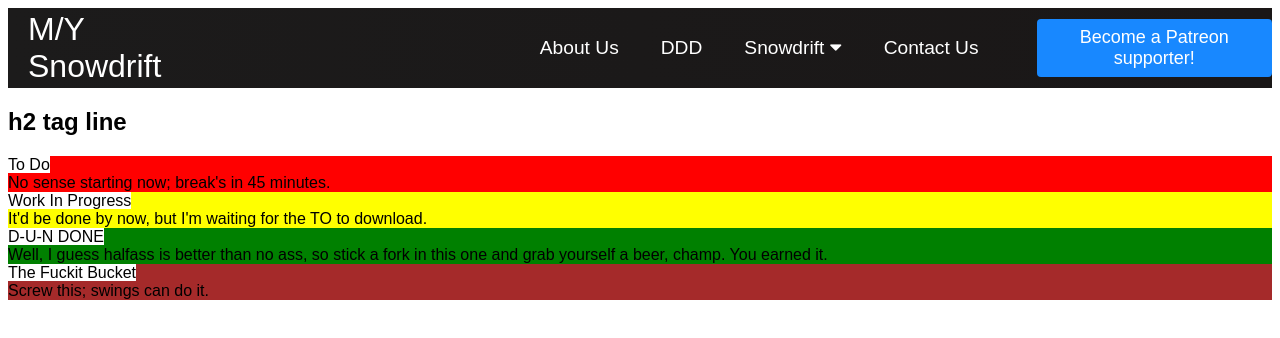
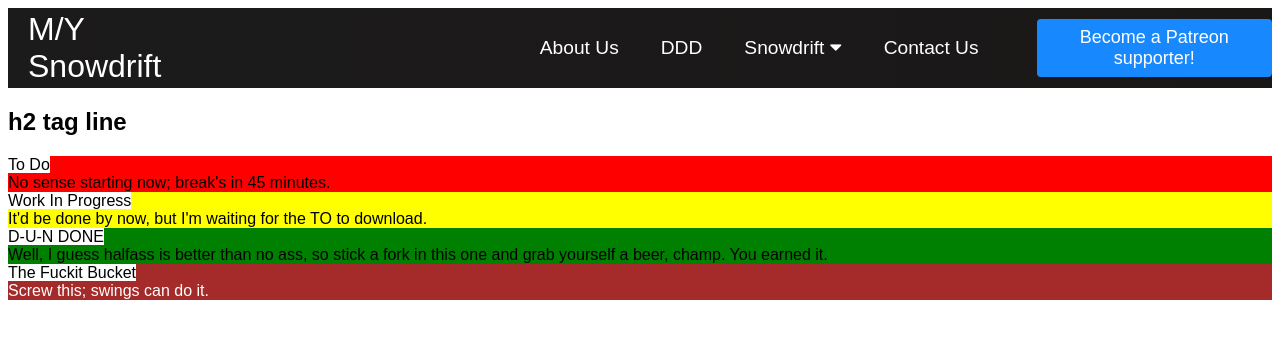
Before and after one commit to Ji-Simmons/n4c, a React (Create React App) app: page /DDD in a window 1280 px wide. Shown: the top 338 px of the page. Built offline with nearby package versions, Linux system fonts and the light colour scheme; a web font is replaced by a local one.

Commit message:
heres more

```diff
--- a/src/App.css
+++ b/src/App.css
@@ -4,6 +4,7 @@
 /*START DDD CSS*/
 .task-header {
   background-color: white;
+  color: black;
 }
 .todo {
   background-color: red;
@@ -16,9 +17,8 @@
 }
 .fib {
   background-color: brown;
+  color: white;
 }
-
-
 /*END DDD CSS*/
 
 /*START POPUP CSS*/
```
